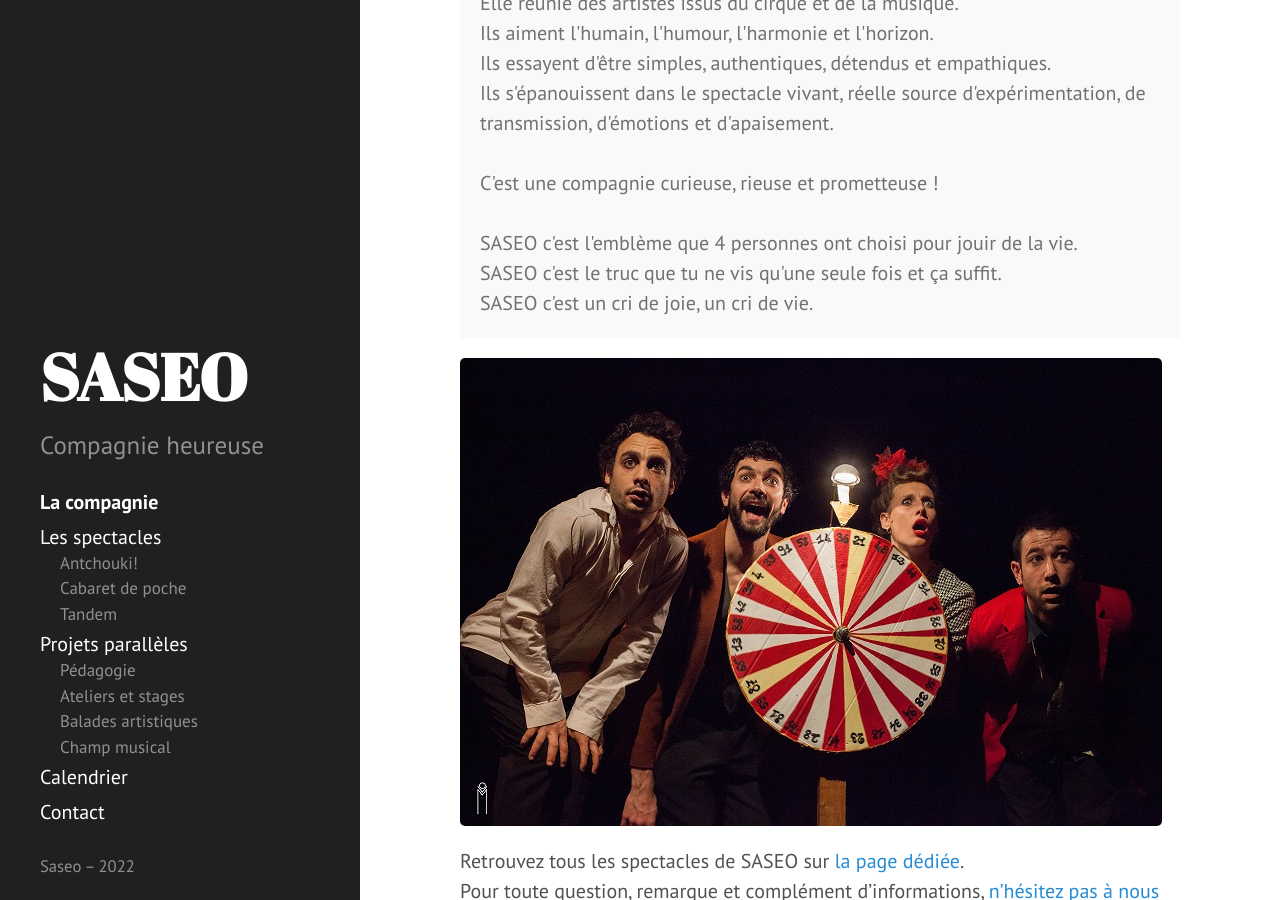
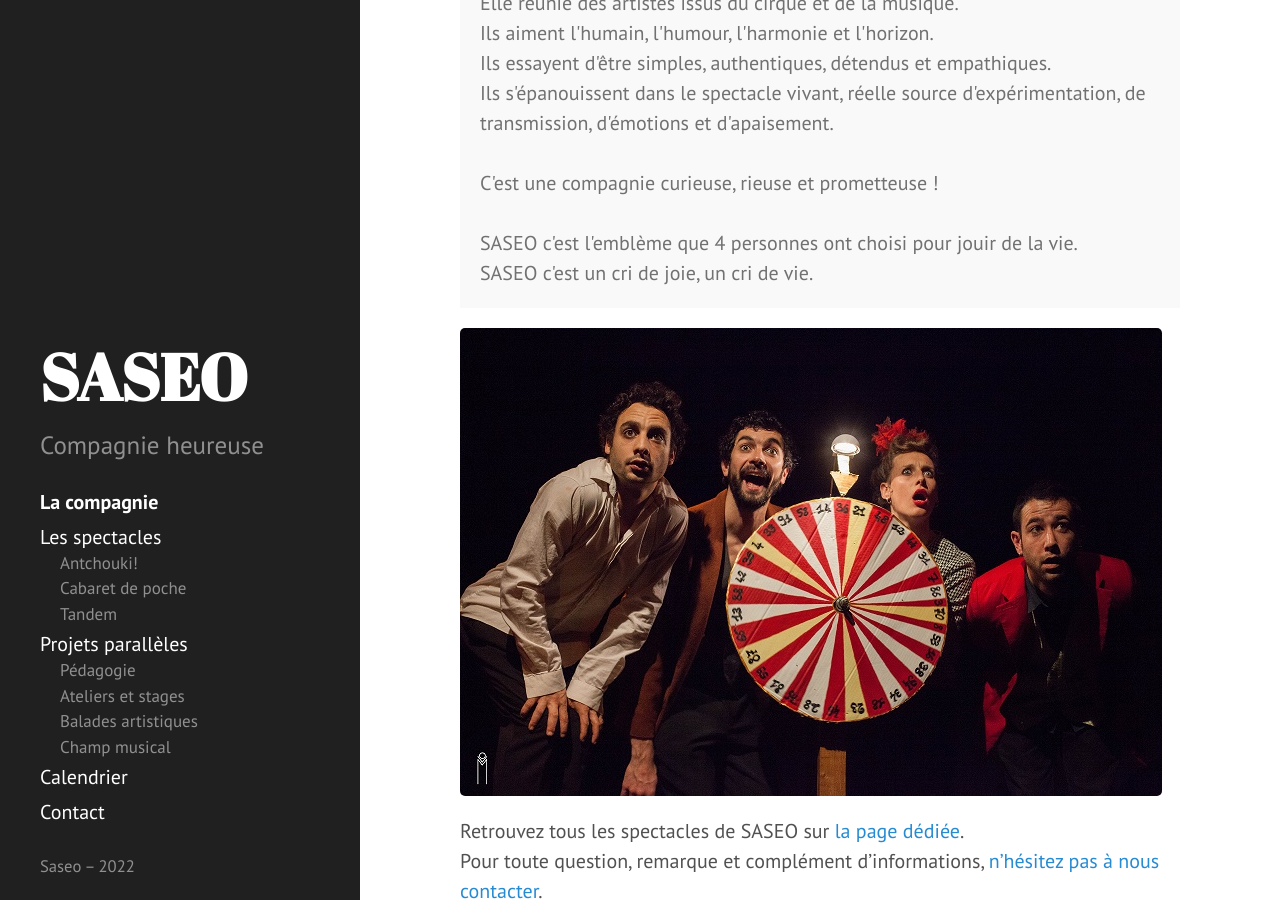
Before and after one commit to rizoom/saseo.org, a Jekyll site: the page built from index.md, in a window 1280 px wide and 900 px high, scrolled down 704 px. Built offline with Jekyll 4.4.1, drawn with Linux system fonts in a browser that asks for light colours.

Commit message:
Update index.md

```diff
--- a/index.md
+++ b/index.md
@@ -20,7 +20,6 @@ sidebar_order: 0
   C'est une compagnie curieuse, rieuse et prometteuse !<br />
   <br />
   SASEO c'est l'emblème que 4 personnes ont choisi pour jouir de la vie.<br />
-  SASEO c'est le truc que tu ne vis qu'une seule fois et ça suffit.<br />
   SASEO c'est un cri de joie, un cri de vie.
 </p>
 
```
